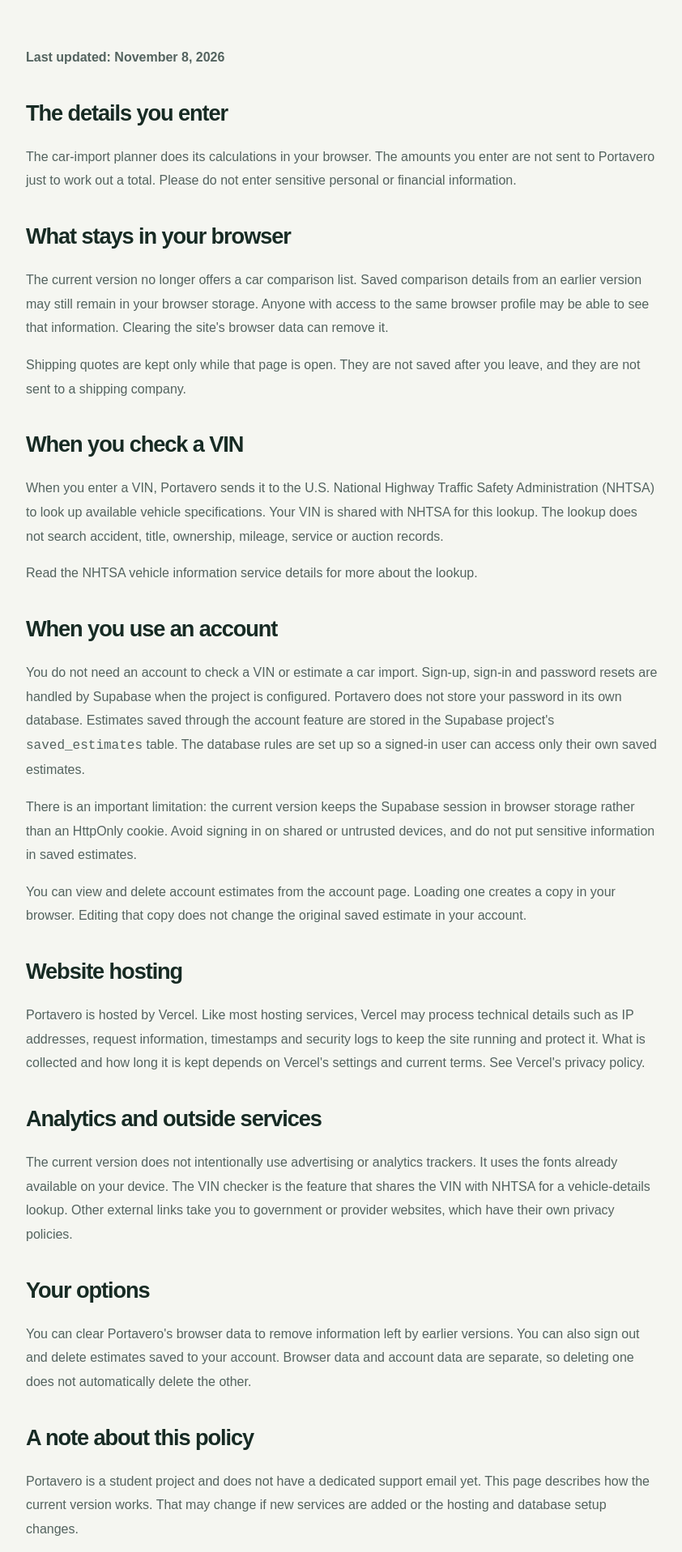
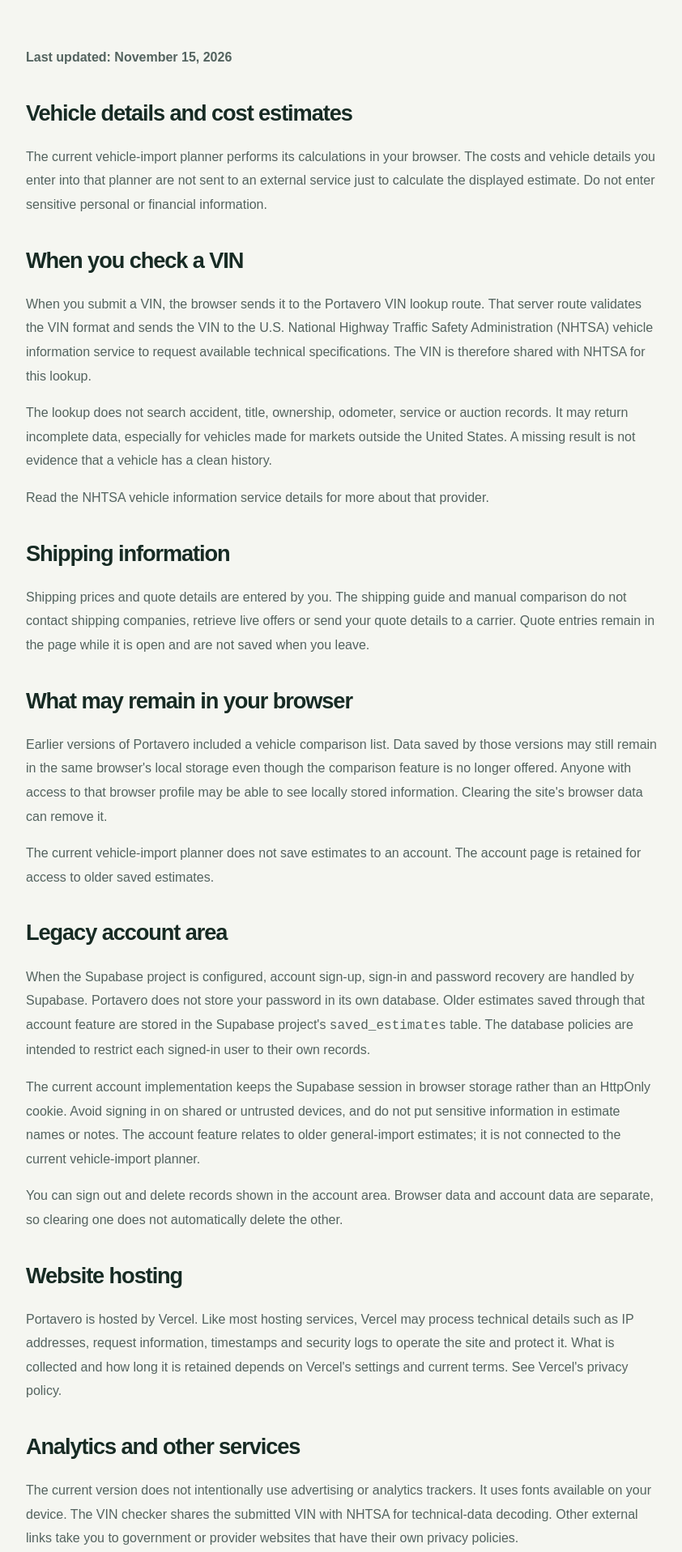
Before and after one commit to GIORGIO2032Q4E/portavero, a Next.js app: page /privacy-policy in a window 1280 px wide. Shown: the part 420-2337 px from the top of the page at 81% size, without its empty margins (218-1060 px from the left). Built offline with nearby package versions, Linux system fonts and the light colour scheme; no server answers.

Commit message:
docs: clarify current privacy and data flows

```diff
--- a/src/app/privacy-policy/page.tsx
+++ b/src/app/privacy-policy/page.tsx
@@ -17,36 +17,40 @@ export default function PrivacyPolicyPage() {
       </section>
       <section className="section">
         <div className="container content-narrow prose">
-          <p><strong>Last updated: November 8, 2026</strong></p>
+          <p><strong>Last updated: November 15, 2026</strong></p>
 
-          <h2>The details you enter</h2>
-          <p>The car-import planner does its calculations in your browser. The amounts you enter are not sent to Portavero just to work out a total. Please do not enter sensitive personal or financial information.</p>
-
-          <h2>What stays in your browser</h2>
-          <p>The current version no longer offers a car comparison list. Saved comparison details from an earlier version may still remain in your browser storage. Anyone with access to the same browser profile may be able to see that information. Clearing the site's browser data can remove it.</p>
-          <p>Shipping quotes are kept only while that page is open. They are not saved after you leave, and they are not sent to a shipping company.</p>
+          <h2>Vehicle details and cost estimates</h2>
+          <p>The current vehicle-import planner performs its calculations in your browser. The costs and vehicle details you enter into that planner are not sent to an external service just to calculate the displayed estimate. Do not enter sensitive personal or financial information.</p>
 
           <h2>When you check a VIN</h2>
-          <p>When you enter a VIN, Portavero sends it to the U.S. National Highway Traffic Safety Administration (NHTSA) to look up available vehicle specifications. Your VIN is shared with NHTSA for this lookup. The lookup does not search accident, title, ownership, mileage, service or auction records.</p>
-          <p>Read the <a href="https://vpic.nhtsa.dot.gov/" target="_blank" rel="noreferrer">NHTSA vehicle information service details</a> for more about the lookup.</p>
+          <p>When you submit a VIN, the browser sends it to the Portavero VIN lookup route. That server route validates the VIN format and sends the VIN to the U.S. National Highway Traffic Safety Administration (NHTSA) vehicle information service to request available technical specifications. The VIN is therefore shared with NHTSA for this lookup.</p>
+          <p>The lookup does not search accident, title, ownership, odometer, service or auction records. It may return incomplete data, especially for vehicles made for markets outside the United States. A missing result is not evidence that a vehicle has a clean history.</p>
+          <p>Read the <a href="https://vpic.nhtsa.dot.gov/" target="_blank" rel="noreferrer">NHTSA vehicle information service details</a> for more about that provider.</p>
 
-          <h2>When you use an account</h2>
-          <p>You do not need an account to check a VIN or estimate a car import. Sign-up, sign-in and password resets are handled by Supabase when the project is configured. Portavero does not store your password in its own database. Estimates saved through the account feature are stored in the Supabase project's <code>saved_estimates</code> table. The database rules are set up so a signed-in user can access only their own saved estimates.</p>
-          <p>There is an important limitation: the current version keeps the Supabase session in browser storage rather than an HttpOnly cookie. Avoid signing in on shared or untrusted devices, and do not put sensitive information in saved estimates.</p>
-          <p>You can view and delete account estimates from the account page. Loading one creates a copy in your browser. Editing that copy does not change the original saved estimate in your account.</p>
+          <h2>Shipping information</h2>
+          <p>Shipping prices and quote details are entered by you. The shipping guide and manual comparison do not contact shipping companies, retrieve live offers or send your quote details to a carrier. Quote entries remain in the page while it is open and are not saved when you leave.</p>
+
+          <h2>What may remain in your browser</h2>
+          <p>Earlier versions of Portavero included a vehicle comparison list. Data saved by those versions may still remain in the same browser's local storage even though the comparison feature is no longer offered. Anyone with access to that browser profile may be able to see locally stored information. Clearing the site's browser data can remove it.</p>
+          <p>The current vehicle-import planner does not save estimates to an account. The account page is retained for access to older saved estimates.</p>
+
+          <h2>Legacy account area</h2>
+          <p>When the Supabase project is configured, account sign-up, sign-in and password recovery are handled by Supabase. Portavero does not store your password in its own database. Older estimates saved through that account feature are stored in the Supabase project's <code>saved_estimates</code> table. The database policies are intended to restrict each signed-in user to their own records.</p>
+          <p>The current account implementation keeps the Supabase session in browser storage rather than an HttpOnly cookie. Avoid signing in on shared or untrusted devices, and do not put sensitive information in estimate names or notes. The account feature relates to older general-import estimates; it is not connected to the current vehicle-import planner.</p>
+          <p>You can sign out and delete records shown in the account area. Browser data and account data are separate, so clearing one does not automatically delete the other.</p>
 
           <h2>Website hosting</h2>
-          <p>Portavero is hosted by Vercel. Like most hosting services, Vercel may process technical details such as IP addresses, request information, timestamps and security logs to keep the site running and protect it. What is collected and how long it is kept depends on Vercel's settings and current terms. See <a href="https://vercel.com/legal/privacy-policy" target="_blank" rel="noreferrer">Vercel's privacy policy</a>.</p>
+          <p>Portavero is hosted by Vercel. Like most hosting services, Vercel may process technical details such as IP addresses, request information, timestamps and security logs to operate the site and protect it. What is collected and how long it is retained depends on Vercel's settings and current terms. See <a href="https://vercel.com/legal/privacy-policy" target="_blank" rel="noreferrer">Vercel's privacy policy</a>.</p>
 
-          <h2>Analytics and outside services</h2>
-          <p>The current version does not intentionally use advertising or analytics trackers. It uses the fonts already available on your device. The VIN checker is the feature that shares the VIN with NHTSA for a vehicle-details lookup. Other external links take you to government or provider websites, which have their own privacy policies.</p>
+          <h2>Analytics and other services</h2>
+          <p>The current version does not intentionally use advertising or analytics trackers. It uses fonts available on your device. The VIN checker shares the submitted VIN with NHTSA for technical-data decoding. Other external links take you to government or provider websites that have their own privacy policies.</p>
 
           <h2>Your options</h2>
-          <p>You can clear Portavero's browser data to remove information left by earlier versions. You can also sign out and delete estimates saved to your account. Browser data and account data are separate, so deleting one does not automatically delete the other.</p>
+          <p>You can clear Portavero's browser data to remove information stored by earlier versions. You can also sign out and delete older estimates saved to your account. Deleting browser data does not delete account records, and deleting an account record does not clear browser storage.</p>
 
-          <h2>A note about this policy</h2>
-          <p>Portavero is a student project and does not have a dedicated support email yet. This page describes how the current version works. That may change if new services are added or the hosting and database setup changes.</p>
-          <div className="notice">Portavero is not designed for sensitive personal information and this page is not a claim of legal compliance for a commercial service. Review the deployed configuration, third-party provider terms and applicable privacy requirements before using the project commercially.</div>
+          <h2>About this policy</h2>
+          <p>Portavero is a student project and does not currently publish a dedicated support email. This page describes the data flows in the current implementation. It must be reviewed again if the application adds new services or changes its hosting, database or storage behaviour.</p>
+          <div className="notice">Portavero is not designed for sensitive personal information. This page is a project disclosure, not a claim of legal compliance for a commercial service. Review the deployed configuration, provider terms and applicable privacy requirements before commercial use.</div>
         </div>
       </section>
     </>
```
